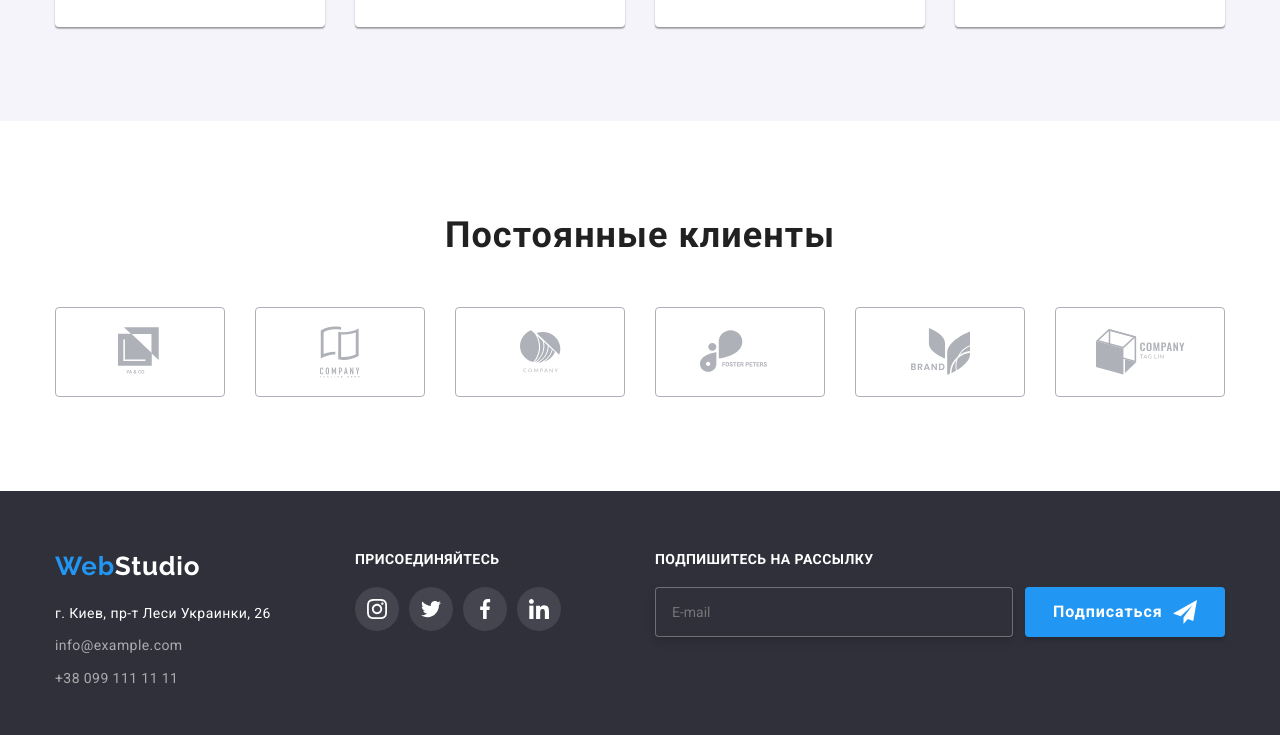
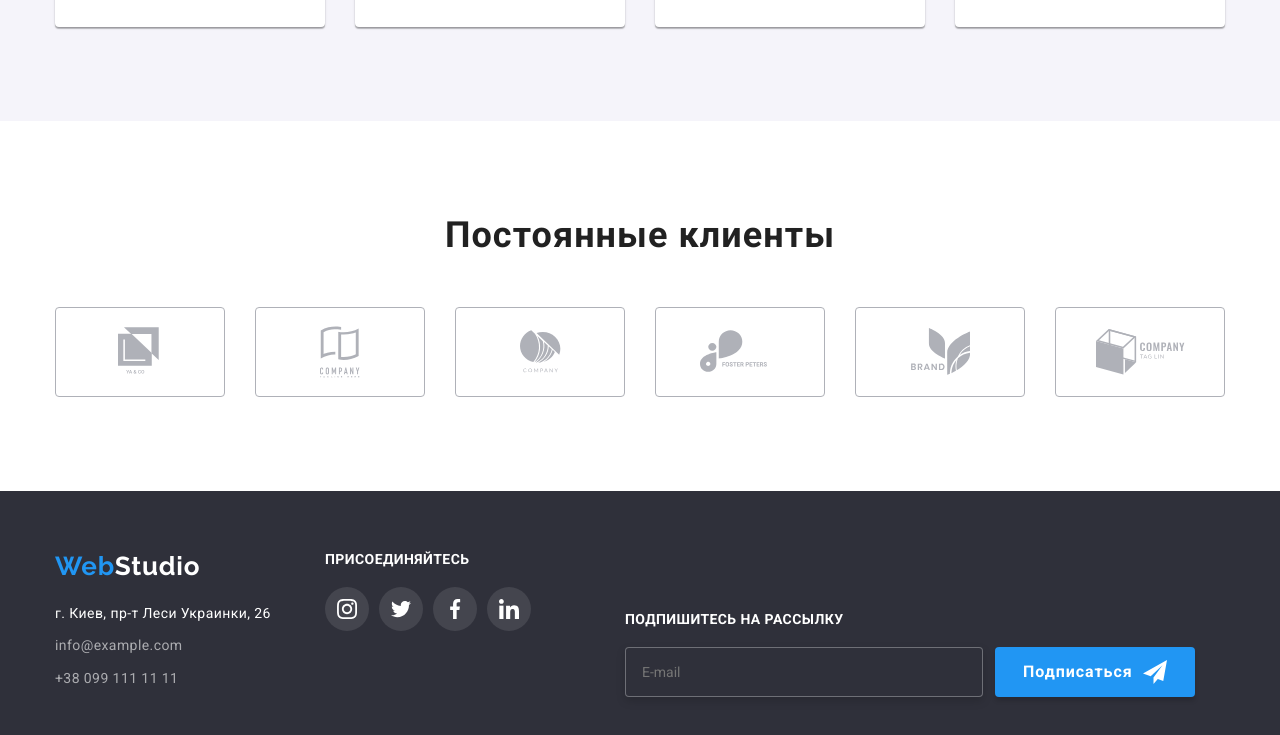
Before and after one commit to Karina-developer/goit-markup-hw-08, a plain HTML site: page index.html in a window 1280 px wide. Shown: the part 1923-2658 px from the top of the page. Drawn offline with nearby package versions, Linux system fonts and the light colour scheme.

Commit message:
footer finish

```diff
--- a/sass/layout/_footer.scss
+++ b/sass/layout/_footer.scss
@@ -9,7 +9,7 @@
 @media screen and (min-width: 768px) {
   .footer {
     display: flex;
-    height: 463px;
+    height: 468px;
   }
 }
 
@@ -218,6 +218,11 @@
   .footer-map {
     width: 232px;
   }
+
+  .address {
+    margin-bottom: 0;
+  }
+
   .footer-logotipe-link {
     width: 154px;
     height: 28px;
@@ -225,10 +230,18 @@
 
   .footer-list-first-side {
     width: 355px;
+    margin-bottom: 0;
   }
 
   .footer-list-second-side {
     width: 355px;
+    margin-bottom: 0;
+  }
+
+  .footer-list-third-side {
+    margin-top: 60px;
+    margin-left: auto;
+    margin-right: auto;
   }
 
   .footer-title {
```
Also changed, not shown: css/main.css, css/main.min.css, 2 other files.
